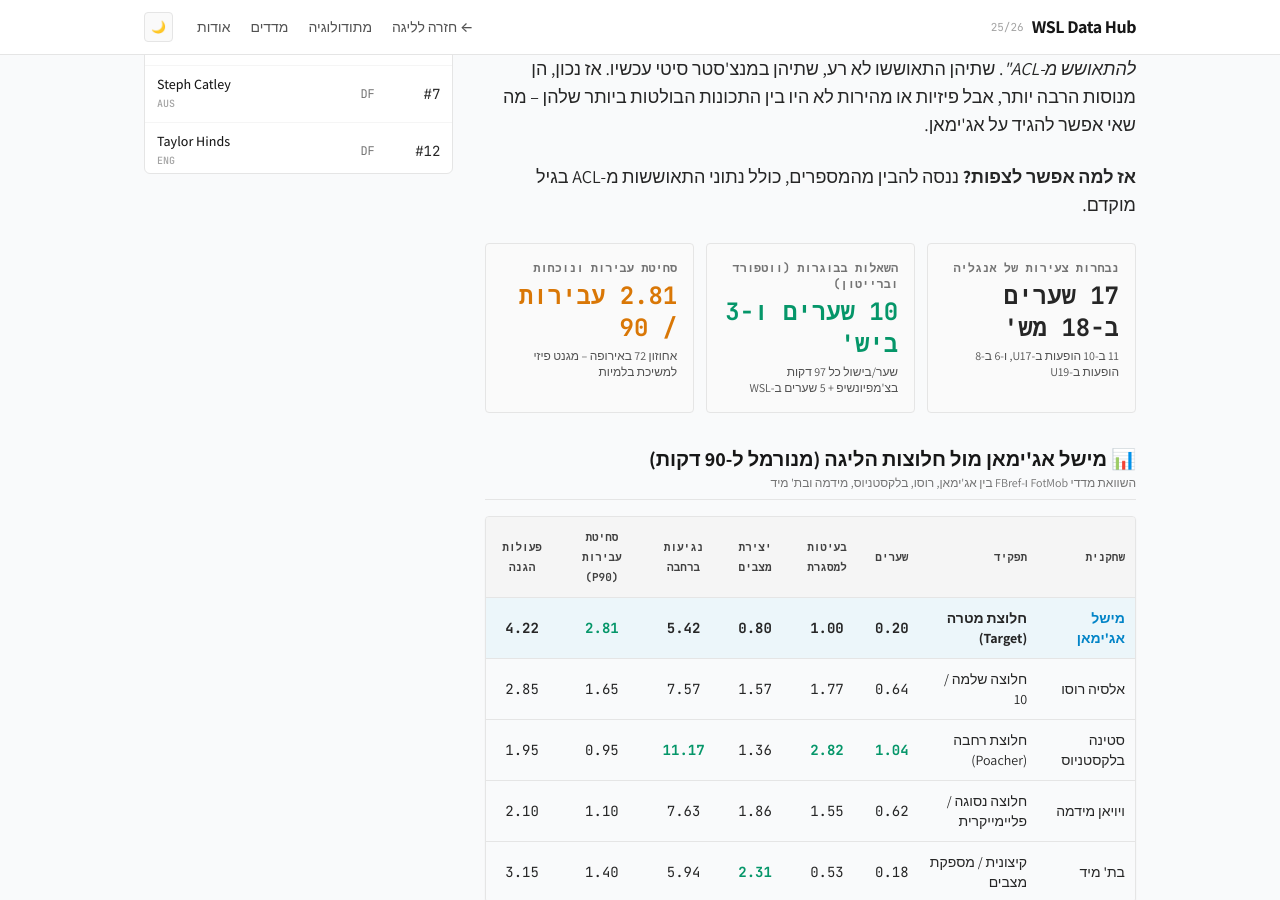
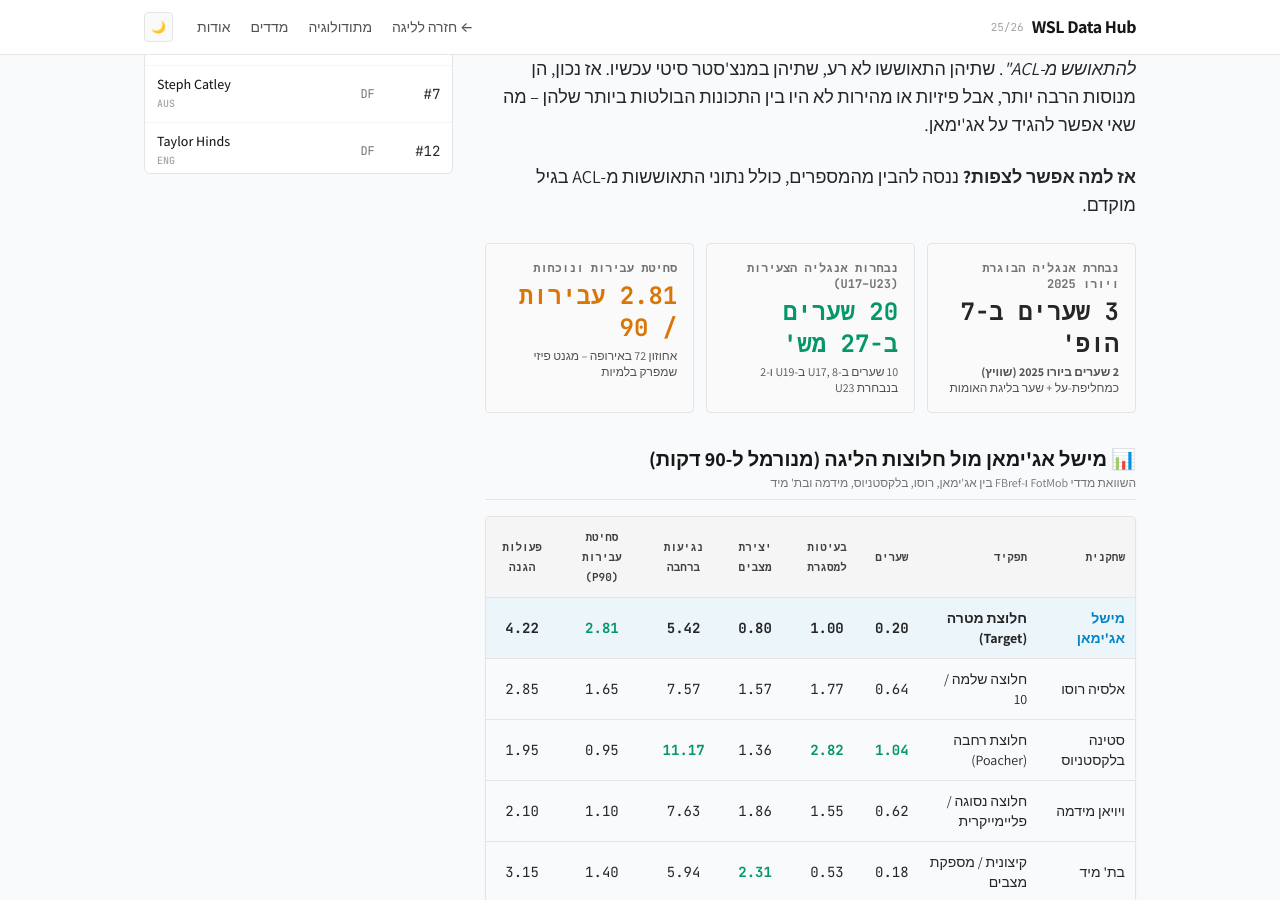
Before and after one commit to davidkorenblit/wsl-data-hub, a Jekyll site: the page built from teams/arsenal/agyemang-analysis.md, in a window 1280 px wide and 900 px high, scrolled down 714 px. Built offline with Jekyll 4.4.1, drawn with Linux system fonts in a browser that asks for light colours; nearby versions of some CDN libraries.

Commit message:
Add official England senior team stats and Women EURO 2025 goals to Michelle Agyemang analysis

```diff
--- a/teams/arsenal/agyemang-analysis.md
+++ b/teams/arsenal/agyemang-analysis.md
@@ -52,21 +52,21 @@ next_title: "חלק ז': תחזית העונה המורחבת"
   <!-- Player Background Cards -->
   <div class="grid grid-cols-1 sm:grid-cols-3 gap-3 my-6">
     <div class="p-4 rounded border border-neutral-200 dark:border-neutral-800 bg-neutral-50 dark:bg-neutral-900/60">
-      <div class="text-xs font-mono text-neutral-500 dark:text-neutral-400 mb-1 font-bold uppercase">נבחרות צעירות של אנגליה</div>
-      <div class="text-2xl font-bold font-mono text-primary-600 dark:text-primary-400">17 שערים ב-18 מש'</div>
-      <div class="text-xs text-neutral-600 dark:text-neutral-400 mt-1">11 ב-10 הופעות ב-U17, ו-6 ב-8 הופעות ב-U19</div>
+      <div class="text-xs font-mono text-neutral-500 dark:text-neutral-400 mb-1 font-bold uppercase">נבחרת אנגליה הבוגרת ויורו 2025</div>
+      <div class="text-2xl font-bold font-mono text-primary-600 dark:text-primary-400">3 שערים ב-7 הופ'</div>
+      <div class="text-xs text-neutral-600 dark:text-neutral-400 mt-1"><strong>2 שערים ביורו 2025 (שוויץ)</strong> כמחליפת-על + שער בליגת האומות</div>
     </div>
 
     <div class="p-4 rounded border border-neutral-200 dark:border-neutral-800 bg-neutral-50 dark:bg-neutral-900/60">
-      <div class="text-xs font-mono text-neutral-500 dark:text-neutral-400 mb-1 font-bold uppercase">השאלות בבוגרות (ווטפורד וברייטון)</div>
-      <div class="text-2xl font-bold font-mono text-emerald-600 dark:text-emerald-400">10 שערים ו-3 ביש'</div>
-      <div class="text-xs text-neutral-600 dark:text-neutral-400 mt-1">שער/בישול כל 97 דקות בצ'מפיונשיפ + 5 שערים ב-WSL</div>
+      <div class="text-xs font-mono text-neutral-500 dark:text-neutral-400 mb-1 font-bold uppercase">נבחרות אנגליה הצעירות (U17–U23)</div>
+      <div class="text-2xl font-bold font-mono text-emerald-600 dark:text-emerald-400">20 שערים ב-27 מש'</div>
+      <div class="text-xs text-neutral-600 dark:text-neutral-400 mt-1">10 שערים ב-U17, 8 ב-U19 ו-2 בנבחרת U23</div>
     </div>
 
     <div class="p-4 rounded border border-neutral-200 dark:border-neutral-800 bg-neutral-50 dark:bg-neutral-900/60">
       <div class="text-xs font-mono text-neutral-500 dark:text-neutral-400 mb-1 font-bold uppercase">סחיטת עבירות ונוכחות</div>
       <div class="text-2xl font-bold font-mono text-amber-600 dark:text-amber-400">2.81 עבירות / 90</div>
-      <div class="text-xs text-neutral-600 dark:text-neutral-400 mt-1">אחוזון 72 באירופה – מגנט פיזי למשיכת בלמיות</div>
+      <div class="text-xs text-neutral-600 dark:text-neutral-400 mt-1">אחוזון 72 באירופה – מגנט פיזי שמפרק בלמיות</div>
     </div>
   </div>
 
```
